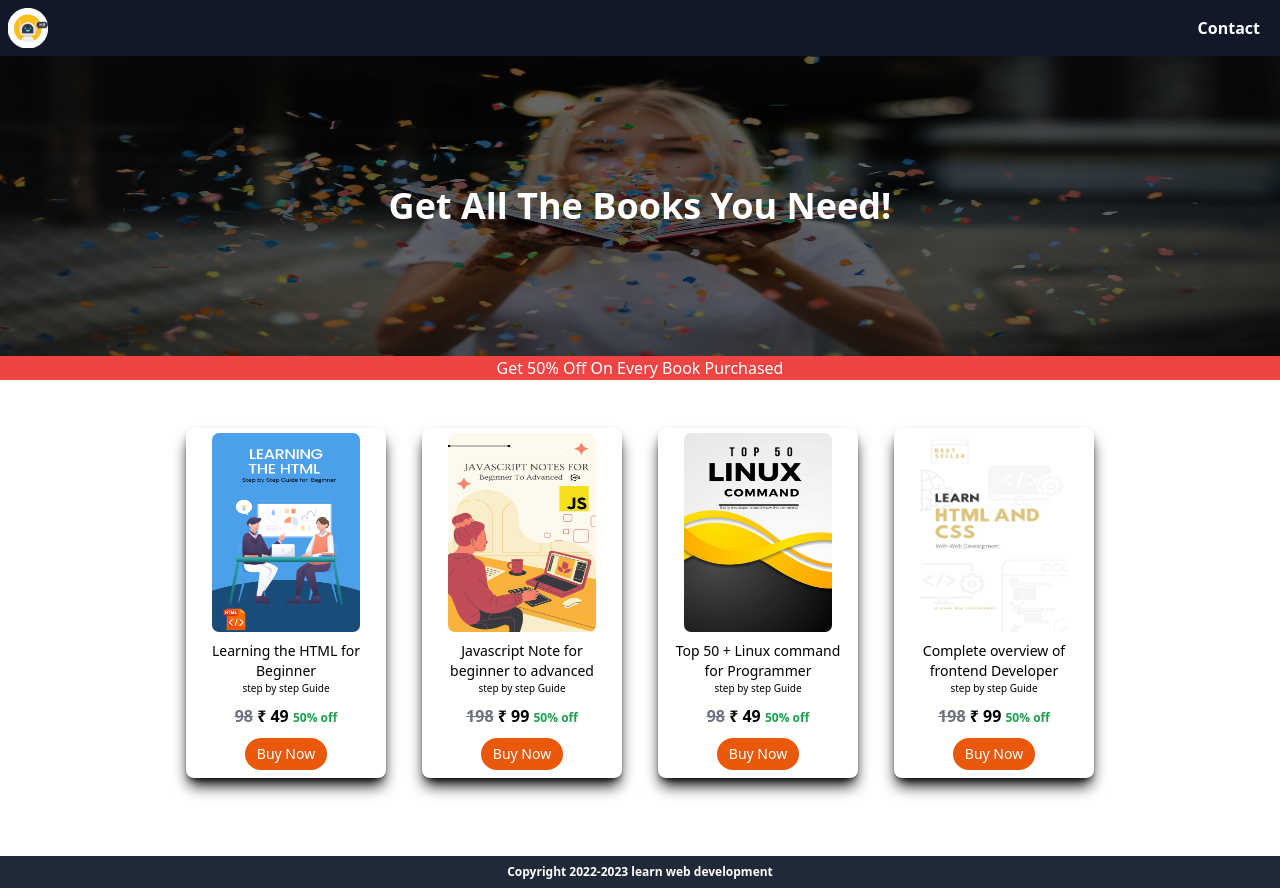
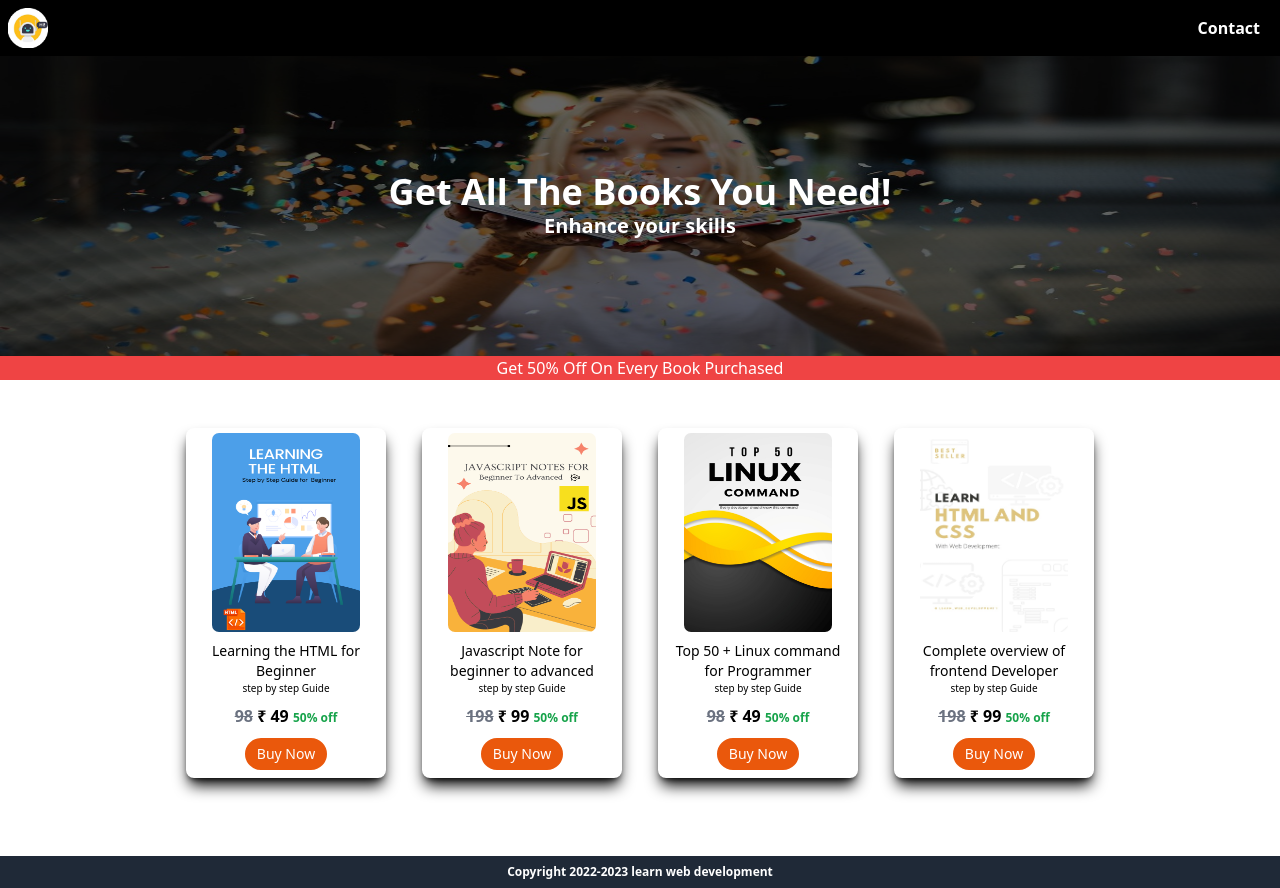
Before and after one commit to rjcodedev/techPlusCoding, a React (Create React App) app: page / in a window 1280 px wide. Built offline with nearby package versions, Linux system fonts and the light colour scheme; the HTML template or start-up script is replaced by a standard one.

Commit message:
added overlay text on banner

```diff
--- a/src/component/Header.js
+++ b/src/component/Header.js
@@ -5,7 +5,7 @@ import headLogo from '../assets/head-logo.png'
 
 const Header = () => {
     return (
-        <div className='bg-gray-900 flex justify-between py-2 px-2' >
+        <div className='bg-black flex justify-between py-2 px-2' >
             <Link to='/'><img src={headLogo} alt='img' className='md:w-10 md:h-10 w-10 h-10' /></Link>
 
             <div className='flex justify-between items-center'>
--- a/src/component/Home.js
+++ b/src/component/Home.js
@@ -9,8 +9,9 @@ const Home = () => {
             <div className='flex flex-row justify-around items-center bg-slate-300'>
                 <div className='w-full h-[300px] relative'>
                     <img src={Banner} alt="boosks" className='w-full h-full ' />
-                    <div className='absolute text-white font-semibold text-4xl flex items-center justify-center w-full h-[300px] bg-black top-0 left-0 bg-opacity-60'>
-                        Get All The Books You Need!
+                    <div className='absolute text-white flex flex-col items-center justify-center w-full h-[300px] bg-black top-0 left-0 bg-opacity-60'>
+                        <p className='font-semibold text-4xl'>Get All The Books You Need!</p>
+                        <p className='font-semibold text-xl bg-transparent'>Enhance your skills</p>
                     </div>
                 </div>
                 {/* <div className='ml-2 lg:ml-0'><div className='font-bold text-xl md:text-3xl'>Get all the Books </div><div className='font-bold text-xl md:text-3xl'>You Need!</div></div> */}
```
